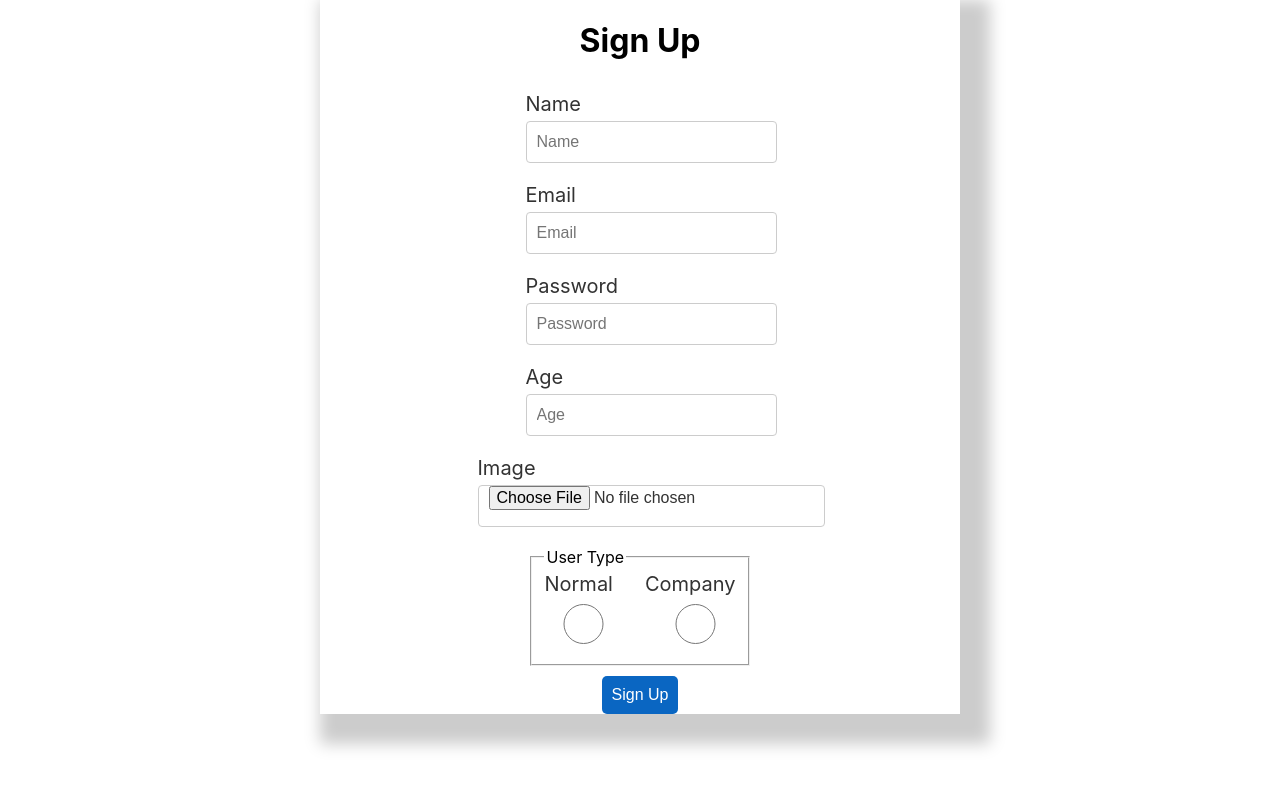
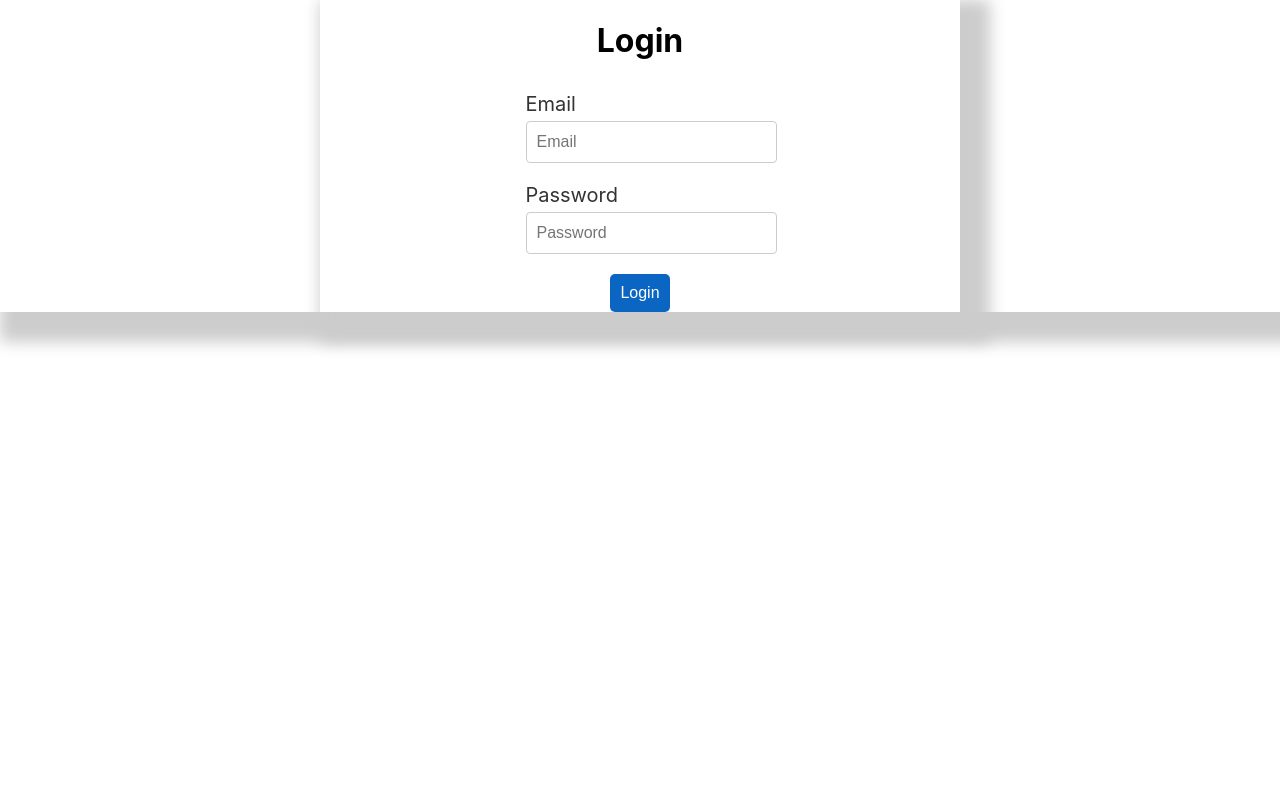
Before and after one commit to hadi-darwish/linkedin-clone, a React (Create React App) app in the folder frontend/: page / in a window 1280 px wide. Shown: the top 788 px of the page. Built offline with nearby package versions, Linux system fonts and the light colour scheme.

Commit message:
Frontend => styling login component

```diff
--- a/frontend/src/App.js
+++ b/frontend/src/App.js
@@ -5,13 +5,14 @@ import Input from "./components/Input/Input";
 import SignUp from "./components/SignUp/SignUp";
 import React from "react";
 import { BrowserRouter, Route, Routes, Switch } from "react-router-dom";
+import Login from "./components/Login/Login";
 
 function App() {
   return (
     <>
       <BrowserRouter>
         <Routes>
-          <Route path="/" element={<SignUp />} />
+          <Route path="/" element={<Login />} />
         </Routes>
       </BrowserRouter>
     </>
--- /dev/null
+++ b/frontend/src/components/Login/Login.css
@@ -0,0 +1,20 @@
+.container {
+  display: flex;
+  justify-content: center;
+  align-items: center;
+  flex-direction: column;
+  gap: 10px;
+  box-shadow: 15px 15px 15px 15px #ccc;
+}
+
+.login {
+  width: 50%;
+  height: 50%;
+  background: #fff;
+  display: flex;
+  justify-content: center;
+  align-items: center;
+  flex-direction: column;
+  gap: 10px;
+  box-shadow: 15px 15px 15px 15px #ccc;
+}
--- a/frontend/src/components/Login/Login.jsx
+++ b/frontend/src/components/Login/Login.jsx
@@ -3,6 +3,7 @@ import React, { useState } from "react";
 import request from "../../config/axios";
 import Button from "../Button/Button";
 import Input from "../Input/Input";
+import "./Login.css";
 
 const Login = () => {
   const [email, setEmail] = useState("");
@@ -27,8 +28,20 @@ const Login = () => {
     <div className="container">
       <div className="login">
         <h1>Login</h1>
-        <Input type="email" text="Email" />
-        <Input type="password" text="Password" />
+        <Input
+          type="email"
+          text="Email"
+          value={email}
+          id="email"
+          onChange={(e) => setEmail(e.target.value)}
+        />
+        <Input
+          type="password"
+          text="Password"
+          value={password}
+          id="password"
+          onChange={(e) => setPassword(e.target.value)}
+        />
         <Button text="Login" onClick={onClick} />
       </div>
     </div>
```
